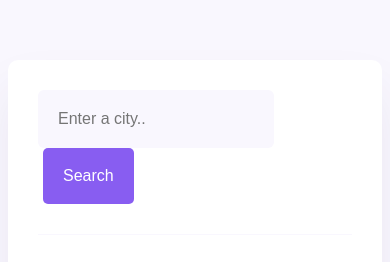
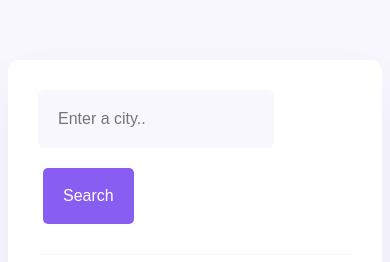
Before and after one commit to kaltrinaz/shecodes-project, a plain HTML site: page index.html in a window 390 px wide. Shown: the top 262 px of the page. Drawn offline with nearby package versions, Linux system fonts and the light colour scheme.

Commit message:
Added margin on search button

```diff
--- a/src/styles.css
+++ b/src/styles.css
@@ -96,3 +96,13 @@ body {
 
     color: rgba(39, 33, 66, 0.4);
   }
+
+  @media (max-width: 768px) {
+
+    .search-button{
+
+      margin-top: 20px;
+
+    }
+
+  }
```
